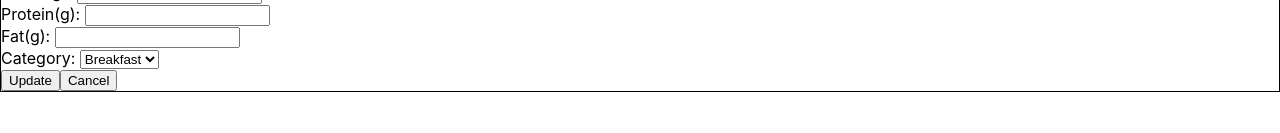
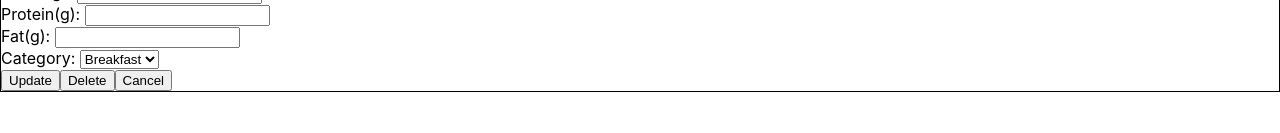
Before and after one commit to JKDev117/nom-nom-app, a React (Create React App) app: page /edit-menu-item/1 in a window 1280 px wide. Shown: the part 167-300 px from the top of the page. Built offline with nearby package versions, Linux system fonts and the light colour scheme; no server answers.

Commit message:
added DELETE /menu/id to EditMenuItem.js & modified App.js

```diff
--- a/src/App.js
+++ b/src/App.js
@@ -33,6 +33,15 @@ class App extends React.Component {
     })
   }
 
+  removeMenuItem = itemId => {
+    const updatedMenuItems = this.state.menu_items.filter(itm =>
+      itm.id !== itemId
+    )
+    this.setState({
+      menu_items: updatedMenuItems
+    })
+  }
+
   componentDidMount(){
     const url = config.REACT_APP_API_BASE_URL + '/menu';
     const options = {
@@ -57,6 +66,7 @@ class App extends React.Component {
     const contextValue = {
       menu_items: this.state.menu_items,
       addMenuItem: this.addMenuItem,
+      removeMenuItem: this.removeMenuItem,
     }
 
     return (
--- a/src/components/EditMenuItem.js
+++ b/src/components/EditMenuItem.js
@@ -1,8 +1,11 @@
 import React from 'react';
 import './EditMenuItem.css'
 import config from '../config'
+import MenuContext from '../MenuContext'
 
 class EditMenuItem extends React.Component {
+
+    static contextType = MenuContext;
 
     state = {
 
@@ -18,6 +21,27 @@ class EditMenuItem extends React.Component {
         this.setState({
             [event.target.name]: event.target.value
         })
+    }
+
+    deleteMenuItem = id => {
+        const fetchUrl = config.REACT_APP_API_BASE_URL + '/menu/' + id
+        const options = {
+            method: 'DELETE',
+            headers:{
+                "content-type": "application/json",
+                "Authorization": `Bearer ${config.REACT_APP_API_KEY}`
+            }
+        }
+        fetch(fetchUrl, options)
+            .then(res => {
+                if(!res.ok){
+                    return res.json().then(error =>  Promise.reject(error))
+                }
+                return;
+            })
+            .then(this.context.removeMenuItem(id))
+            .then(this.props.history.push('/menu'))
+            .catch(error => console.error(error))
     }
 
     componentDidMount(){
@@ -45,7 +69,7 @@ class EditMenuItem extends React.Component {
 
 
     render(){
-        const { name, image_url, calories, carbs, protein, fat, category } = this.state
+        const { id, name, image_url, calories, carbs, protein, fat, category } = this.state
         return(
             <div className="EditMenuItem">
                 <h1>Edit Menu Item</h1>
@@ -76,6 +100,7 @@ class EditMenuItem extends React.Component {
                                 <option value="Dinner">Dinner</option>
                             </select><br/>
                         <button onClick={e => e.preventDefault()}>Update</button>
+                        <button onClick={() => this.deleteMenuItem(id)}>Delete</button>
                         <button onClick={e => {e.preventDefault(); this.props.history.push('/menu')}}>Cancel</button>
                     </form>
                 </section>
```
